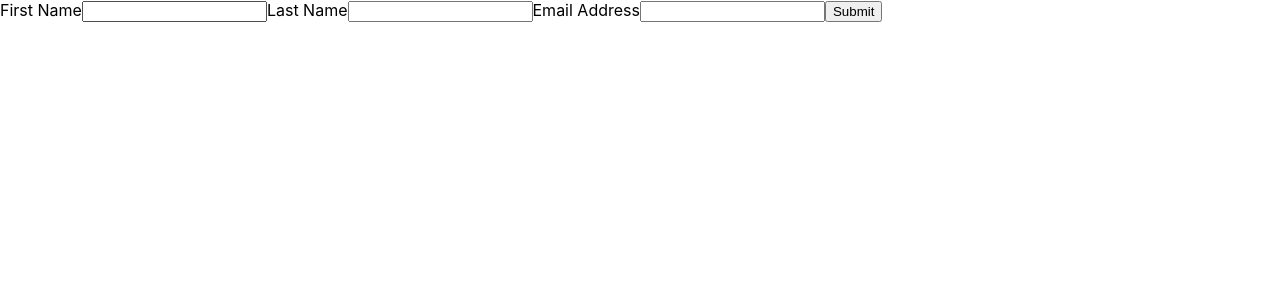
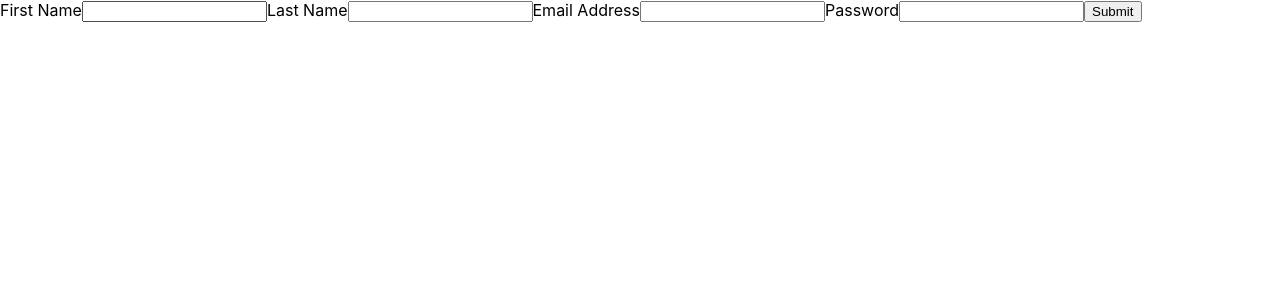
Before and after one commit to we-live-inside-a-dream/project-book-club, a React (Create React App) app in the folder client/: page /signupForm in a window 1280 px wide. Shown: the top 300 px of the page. Built offline with nearby package versions, Linux system fonts and the light colour scheme.

Commit message:
included password field

```diff
--- a/client/src/components/SignupForm.js
+++ b/client/src/components/SignupForm.js
@@ -9,6 +9,7 @@ const SignupForm = () => {
       firstName: "",
       lastName: "",
       email: "",
+      password: "",
     },
     onSubmit: (values) => {
       alert(JSON.stringify(values, null, 2));
@@ -41,6 +42,16 @@ const SignupForm = () => {
         value={formik.values.email}
       />
 
+      <label htmlFor="email">Password</label>
+      <input
+        id="password"
+        name="password"
+        type="password"
+        onChange={formik.handleChange}
+        value={formik.values.password}
+      />
+
+
       <button type="submit">Submit</button>
     </form>
   );
```
